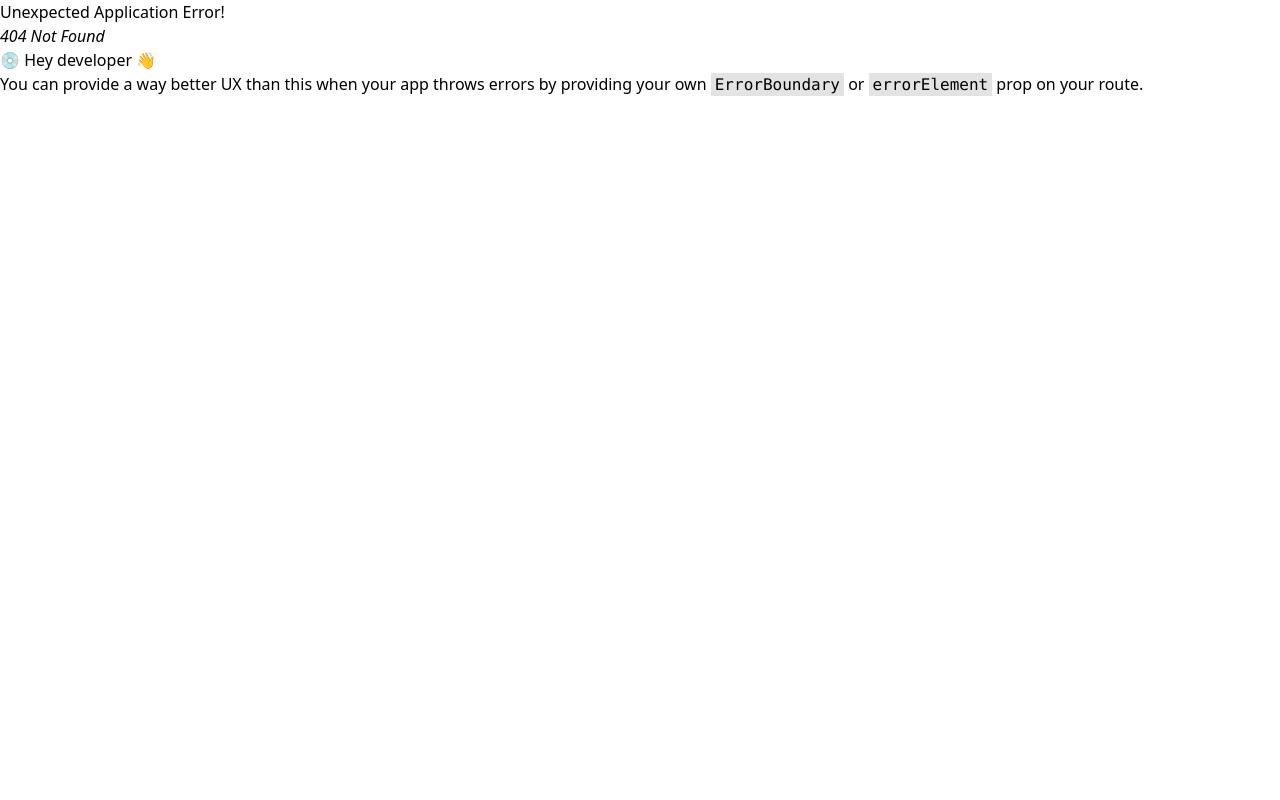
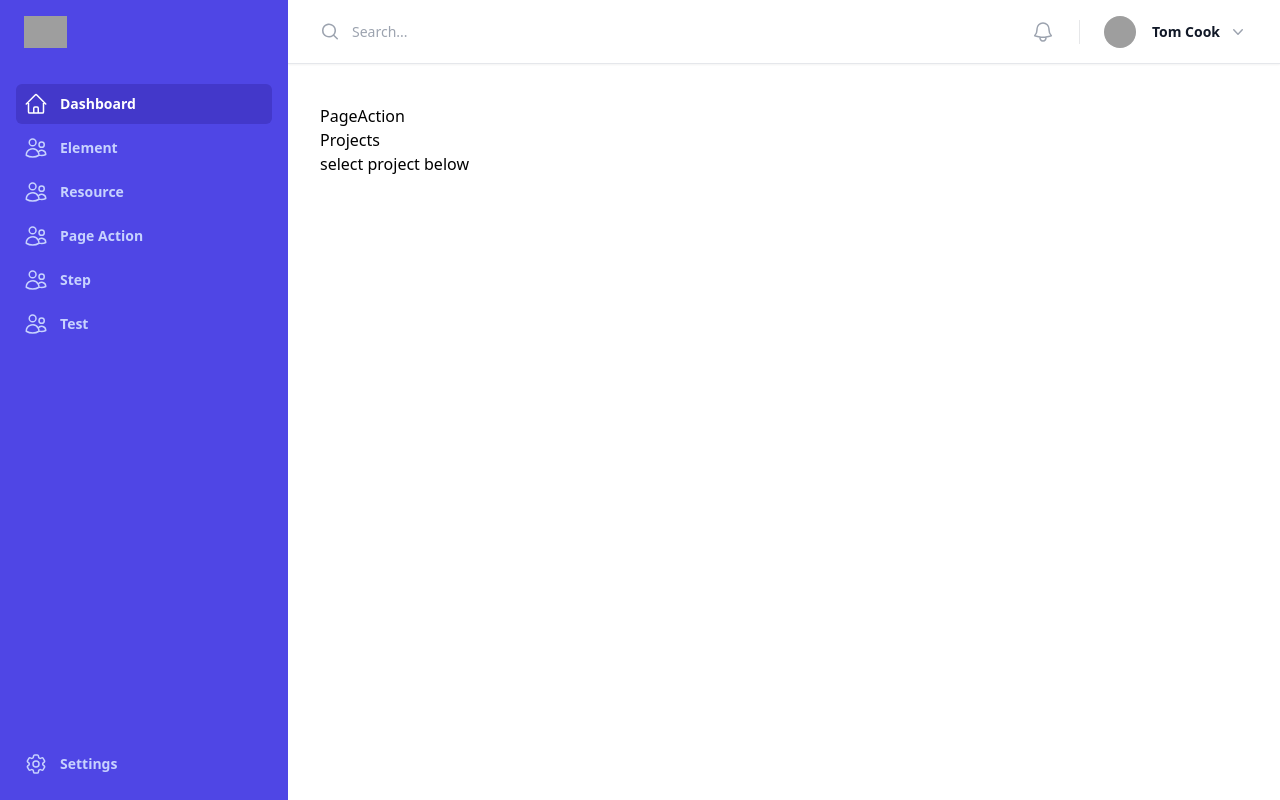
Before and after one commit to robinthomas007/automation-tool-frontend, a React (Create React App) app: page /test in a window 1280 px wide. Before the commit this address had no page. Built offline with nearby package versions, Linux system fonts and the light colour scheme; grey boxes are pictures that could not be loaded.

Commit message:
updated route

```diff
--- a/src/Main/MainLayout.tsx
+++ b/src/Main/MainLayout.tsx
@@ -21,12 +21,11 @@ import {
 
 const navigation = [
   { name: "Dashboard", href: "", icon: HomeIcon, current: true },
-  { name: "Step", href: "step", icon: HomeIcon, current: true },
-  // { name: "Team", href: "#", icon: UsersIcon, current: false },
-  // { name: "Projects", href: "#", icon: FolderIcon, current: false },
-  // { name: "Calendar", href: "#", icon: CalendarIcon, current: false },
-  // { name: "Documents", href: "#", icon: DocumentDuplicateIcon, current: false },
-  // { name: "Reports", href: "#", icon: ChartPieIcon, current: false },
+  { name: "Element", href: "element", icon: UsersIcon, current: false },
+  { name: "Resource", href: "resource", icon: UsersIcon, current: false },
+  { name: "Page Action", href: "page-action", icon: UsersIcon, current: false },
+  { name: "Step", href: "step", icon: UsersIcon, current: false },
+  { name: "Test", href: "test", icon: UsersIcon, current: false },
 ];
 const teams = [
   { id: 1, name: "Heroicons", href: "#", initial: "H", current: false },
--- a/src/Main/pages/Dashboard.tsx
+++ b/src/Main/pages/Dashboard.tsx
@@ -2,8 +2,9 @@ const Dashboard = () => {
   return (
     <div>
       <p>Dashboard</p>
-      <p>Projects</p>
-      <p>select project below</p>
+      <div className="flex items-center">
+        <img className="w-auto" src="flow.png" alt="Your Company" />
+      </div>
     </div>
   );
 };
--- /dev/null
+++ b/src/Main/pages/Element.tsx
@@ -0,0 +1,9 @@
+const Element = () => {
+  return (
+    <div>
+      <p>Element</p>
+    </div>
+  );
+};
+
+export default Element;
--- /dev/null
+++ b/src/Main/pages/PageAction.tsx
@@ -0,0 +1,11 @@
+const PageAction = () => {
+  return (
+    <div>
+      <p>PageAction</p>
+      <p>Projects</p>
+      <p>select project below</p>
+    </div>
+  );
+};
+
+export default PageAction;
--- /dev/null
+++ b/src/Main/pages/Resource.tsx
@@ -0,0 +1,9 @@
+const Resource = () => {
+  return (
+    <div>
+      <p>Resource</p>
+    </div>
+  );
+};
+
+export default Resource;
--- /dev/null
+++ b/src/Main/pages/Test.tsx
@@ -0,0 +1,11 @@
+const PageAction = () => {
+  return (
+    <div>
+      <p>PageAction</p>
+      <p>Projects</p>
+      <p>select project below</p>
+    </div>
+  );
+};
+
+export default PageAction;
```
Also changed, not shown: src/Router.tsx (+20 -0 lines), public/flow.png (added), public/manifest.json.
